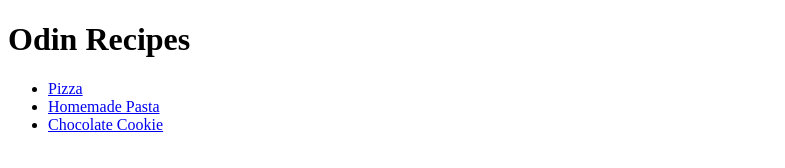
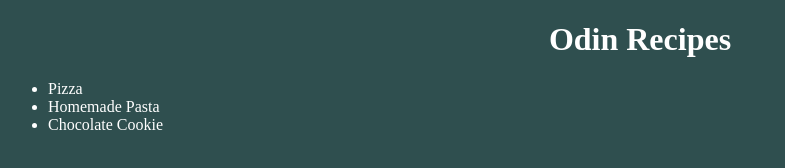
Before and after one commit to Alexpro2024/odin, a plain HTML site: page index.html in a window 1280 px wide. Shown: the whole page, without its empty margins (0-785 px from the left). Drawn offline with Linux system fonts and the light colour scheme.

Commit message:
Update Page

```diff
--- a/index.html
+++ b/index.html
@@ -3,6 +3,7 @@
 <head>
     <meta charset="UTF-8">
     <meta name="viewport" content="width=device-width, initial-scale=1.0">
+    <link rel="stylesheet" href="style.css">
     <title>Document</title>
 </head>
 <body>
--- /dev/null
+++ b/style.css
@@ -0,0 +1,14 @@
+body {
+    background-color: darkslategray;
+    color: white;
+}
+
+h1 {
+    text-align: center;
+    font-family: 'Times New Roman', Times, serif;
+}
+
+a {
+    text-decoration: none;
+    color: white;
+}
```
